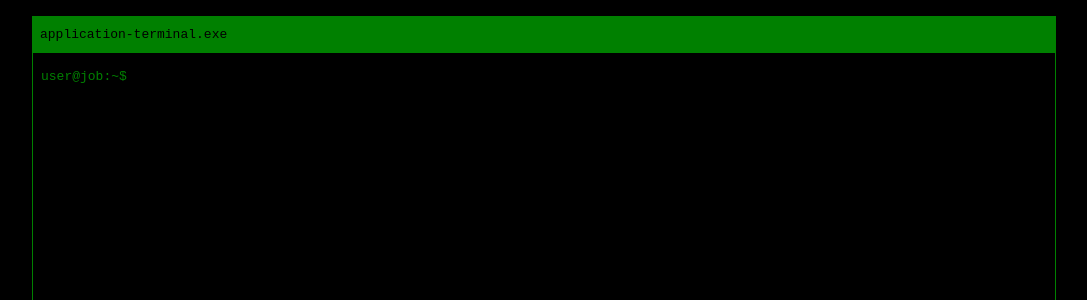
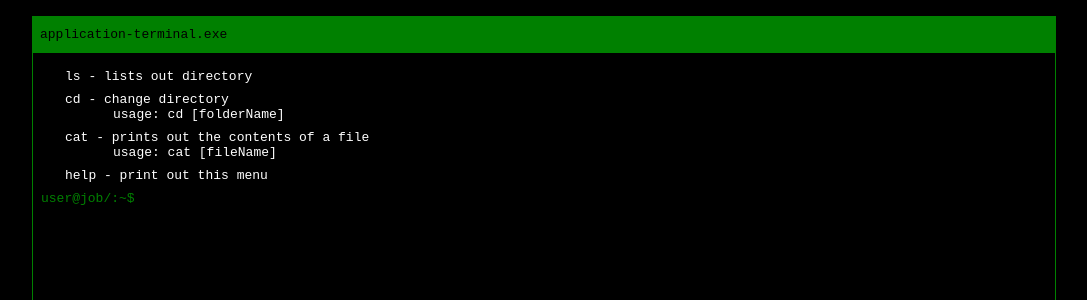
Before and after one commit to 2ndteela/cmd-resume, a React (Create React App) app: page /terminal in a window 1280 px wide. Shown: the top 300 px of the page, without its empty margins (96-1183 px from the left). Built offline with nearby package versions, Linux system fonts and the light colour scheme.

Commit message:
rewrite to make the terminal more like linux

```diff
--- a/src/comps/CodeLine/index.js
+++ b/src/comps/CodeLine/index.js
@@ -6,7 +6,8 @@ class CodeLine extends Component {
         super(props);
         this.state = {
             command: '',
-            locked: false
+            locked: false,
+            dir: ''
         }
     }
 
@@ -30,12 +31,18 @@ class CodeLine extends Component {
         else return <input autoCapitalize={'none'} value={this.state.command} autoFocus onChange={(e) => this.updateValue(e)} onKeyDown={(e) => this.checkValue(e)} ></input>
     }
 
+    componentDidMount() {
+        this.setState({
+            dir: this.props.dir + ''
+        })
+    }
+
     render() {
 
         if(this.props.line === '')
             return (
                 <div className="code-line-container">
-                    <span className="code-line-header" >user@job:~$</span>
+                    <span className="code-line-header" >user@job{this.state.dir}:~$</span>
                     {this.showInput()}
                 </div>
             );
--- /dev/null
+++ b/src/services.js
@@ -0,0 +1,41 @@
+export const projectsDir = () => {
+    return [
+        'byuls-faculty-cards.txt',
+        'byuls-internships.txt',
+        'dnd-companion.txt',
+        'he-said-she-said.txt',
+        'family-map-app.txt',
+        'all.txt'
+    ]
+}
+
+export const skillsDir = () => {
+    return [
+        'react.txt',
+        'react-native.txt',
+        'vue.txt',
+        'node.txt',
+        'entity-framework-core.txt',
+    ]
+}
+
+export const expDir = () => {
+    return [
+        'N26.txt',
+        'byu-lsit.txt'
+    ]
+}
+
+export const hobbiesDir = () => {
+    return [
+        'frisbee.txt',
+        'martial-arts.txt',
+        'baking.txt',
+    ]
+}
+
+export const contactDir = () => {
+    return [
+        'email.txt'
+    ]
+}
--- a/src/views/Terminal/index.js
+++ b/src/views/Terminal/index.js
@@ -3,22 +3,23 @@ import './style.css'
 import CodeLine from '../../comps/CodeLine';
 import Typist from 'react-typist'
 import '../../../node_modules/react-typist/dist/Typist.css'
+import {projectsDir, expDir, skillsDir, hobbiesDir, contactDir} from '../../services'
 
 class Terminal extends Component {
     constructor(props) {
         super(props);
         this.state = {
             instructions: [
-                <div>commands</div>,
-                <div className="align-start">help - lists out all commands</div>,
-                <div className="align-start">pages - lists out all pages</div>,
-                <div><span>print - print a page</span> <span className="one-tab">usage: goto [pageName]</span> </div>,
-                <div>contact - display contact information</div>
+                <div className="align-start one-tab white-color">ls - lists out directory</div>,
+                <div className="white-color one-tab"><div className="align-start">cd - change directory</div> <span className="two-tab">usage: cd [folderName]</span></div>,
+                <div className="one-tab white-color"><div>cat - prints out the contents of a file</div> <span className="two-tab">usage: cat [fileName]</span></div>,
+                <div className="one-tab white-color">help - print out this menu</div>
             ],
             commands: [
                 'help',
-                'pages',
-                'print',
+                'ls',
+                'cd',
+                'cat',
                 'clear'
             ],
             pages: [
@@ -27,67 +28,134 @@ class Terminal extends Component {
                 'skills',
                 'hobbies',
                 'contact',
-                'start'
             ],
-            lines: [''],
-            selectedPage: 'start'
+            lines: [],
+            selectedPage: 'start',
+            currentDirectory: '/',
+            availableDirectories: ['projects', 'experience', 'skills', 'hobbies', 'contact'],
 
         }
         this.execute = this.execute.bind(this)
     }
 
     execute(cmd) {
-        let arr = [...this.state.lines]
-        let toPush =''
-
         try {
             const splitArr = cmd.split(' ')
-            const idx = this.state.commands.indexOf( splitArr[0])
+            const idx = this.state.commands.indexOf(splitArr[0])
 
-            if(splitArr.length < 2) {
-                if(idx === -1) {
-                    toPush = 'command "' + splitArr[0] + '" is not recognized'
-                }
+            switch(idx) {
+                case 0:
+                    this.help()
+                    break
 
-                else if(idx === 1) {
-                    arr.push('Available pages are:')
-                    this.state.pages.forEach((pg, itr) => {
-                        const temp = <div style={{paddingLeft: '16px'}} > {pg} </div>
-                        arr.push(temp)
-                    })
-                }
+                case 1:
+                    this.ls()
+                    break
 
-                else if(idx === 3) {
-                    arr = ['']
-                    toPush = ''
-                }
-                else if(idx === 0) {
-                    this.state.instructions.forEach((inst, i ) => {
-                        arr.push(inst)
-                    })
-                }
+                case 2:
+                    this.cd(splitArr[1])
+                    break
+
+                case 3:
+                    this.cat()
+                    break
+
+                case 4:
+                    this.clear()
+                    break
+
+                default:
+                    throw new Error('command "' + splitArr[0] + '" not recognized')
             }
 
-            else if (splitArr.length > 2) toPush = 'Too many arguments in input'
+        }
+        catch (err) {
+            const temp = [...this.state.lines]
+            temp.push(err.message)
+            temp.push('')
 
+            this.setState({
+                lines: temp
+            })
+        }
+
+    }
+
+    ls() {
+        let temp = [...this.state.lines]
+        let arr
+
+        if(this.state.currentDirectory === '/') {
+            this.state.pages.forEach( page => {
+                const toAdd =  <div className="one-tab">{page}/</div>
+                temp.push(toAdd)
+            })
+        }
+        else {
+
+            if(this.state.currentDirectory === '/projects/') arr = projectsDir()
+            else if (this.state.currentDirectory === '/experience/') arr = expDir()
+            else if (this.state.currentDirectory === '/skills/') arr = skillsDir()
+            else if (this.state.currentDirectory === '/hobbies/') arr = hobbiesDir()
+            else if (this.state.currentDirectory === '/contact/') arr = contactDir()
+
+            arr.unshift('../')
+            arr.forEach(item => temp.push(<div className="one-tab" >{item}</div>))
+        }
+        temp.push('')
+        this.setState({
+            lines: temp
+        })
+    }
+
+    help() {
+        let temp = [...this.state.lines]
+        this.state.instructions.forEach(i => {
+            temp.push(i)
+        })
+        temp.push('')
+        this.setState({
+            lines: temp
+        })
+    }
+
+    cd(cmd) {
+        if(this.state.availableDirectories.indexOf(cmd) === -1) throw new Error('directory "' + cmd + '" does not exist')
+        else {
+            if(cmd === '../') {
+                const arr =  [...this.state.lines]
+                arr.push('')
+                this.setState({
+                    currentDirectory: '/',
+                    availableDirectories: [...this.state.pages],
+                    lines: arr
+                })
+            }
             else {
-                if (idx === 2 ) {
-                    toPush = <h3>This is a print command that i have to try out doing a long thing</h3>
-                }
-                else toPush = 'command "' + splitArr[0] + '" is not recognized'
+                const temp = this.state.currentDirectory + cmd + '/'
+                const arr = [...this.state.lines]
+                arr.push('')
+                this.setState({
+                    currentDirectory: temp,
+                    lines: arr
+                })
+
+                if(this.state.pages.indexOf(cmd) !== -1) this.setState({ availableDirectories: ['../']})
             }
         }
-        catch(err) {
-            toPush = 'Invalid input'
-        }
+    }
 
-        finally {
-            arr.push(toPush)
-            if(toPush !== '') arr.push('')
-            this.setState({
-                lines: arr
-            })
-        }
+    cat() {
+
+    }
+
+    clear() {
+        this.setState({ lines: ['']})
+    }
+
+    componentDidMount() {
+        this.help()
+
     }
 
     render() {
@@ -99,14 +167,7 @@ class Terminal extends Component {
                 <div id="terminal-window">
                     {
                         this.state.lines.map((line, i) => {
-                            if(line !== 'typist') return <CodeLine key={i + '-line'} line={line}  callback={this.execute} ></CodeLine>
-                            else
-                                return(
-                                    <Typist avgTypingDelay={30} cursor={{hideWhenDone: true, hideWhenDoneDelay: 0 }} >
-                                        <Typist.Delay ms={500} />
-                                        {this.props.children}
-                                    </Typist>
-                                )
+                            return <CodeLine key={i + '-line'} line={line} dir={this.state.currentDirectory}  callback={this.execute} ></CodeLine>
                         })
                     }
                 </div>
--- a/src/views/Terminal/style.css
+++ b/src/views/Terminal/style.css
@@ -38,6 +38,18 @@
     padding-left: 24px;
 }
 
+.two-tab {
+    padding-left: 48px;
+}
+
+.white-color {
+    color: white !important;
+}
+
+.white-color * {
+    color:  white !important;
+}
+
 #terminal-dialogs {
     width: 100%;
     flex-direction: row;
```
